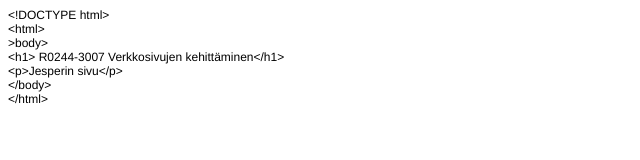
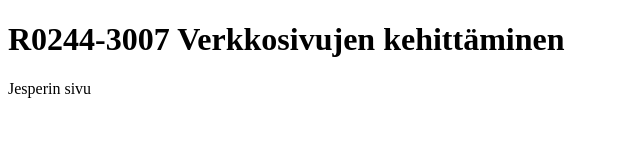
Before and after one commit to VonTryffelipossu/Jesper.github, a plain HTML site: page index.html in a window 1280 px wide. Shown: the whole page, without its empty margins (0-640 px from the left). Drawn offline with Linux system fonts and the light colour scheme.

Commit message:
Update index.html

```diff
--- a/index.html
+++ b/index.html
@@ -1,22 +1,7 @@
-<!DOCTYPE html PUBLIC "-//W3C//DTD HTML 4.01//EN" "http://www.w3.org/TR/html4/strict.dtd">
+<!DOCTYPE html>
 <html>
-<head>
-  <meta http-equiv="Content-Type" content="text/html; charset=utf-8">
-  <meta http-equiv="Content-Style-Type" content="text/css">
-  <title></title>
-  <meta name="Generator" content="Cocoa HTML Writer">
-  <meta name="CocoaVersion" content="1894.5">
-  <style type="text/css">
-    p.p1 {margin: 0.0px 0.0px 0.0px 0.0px; font: 12.0px Helvetica}
-  </style>
-</head>
 <body>
-<p class="p1">&lt;!DOCTYPE html&gt;</p>
-<p class="p1">&lt;html&gt;</p>
-<p class="p1">&gt;body&gt;</p>
-<p class="p1">&lt;h1&gt; R0244-3007 Verkkosivujen kehittäminen&lt;/h1&gt;</p>
-<p class="p1">&lt;p&gt;Jesperin sivu&lt;/p&gt;</p>
-<p class="p1">&lt;/body&gt;</p>
-<p class="p1">&lt;/html&gt;</p>
+<h1> R0244-3007 Verkkosivujen kehittäminen</h1>
+<p>Jesperin sivu</p>
 </body>
 </html>
```
